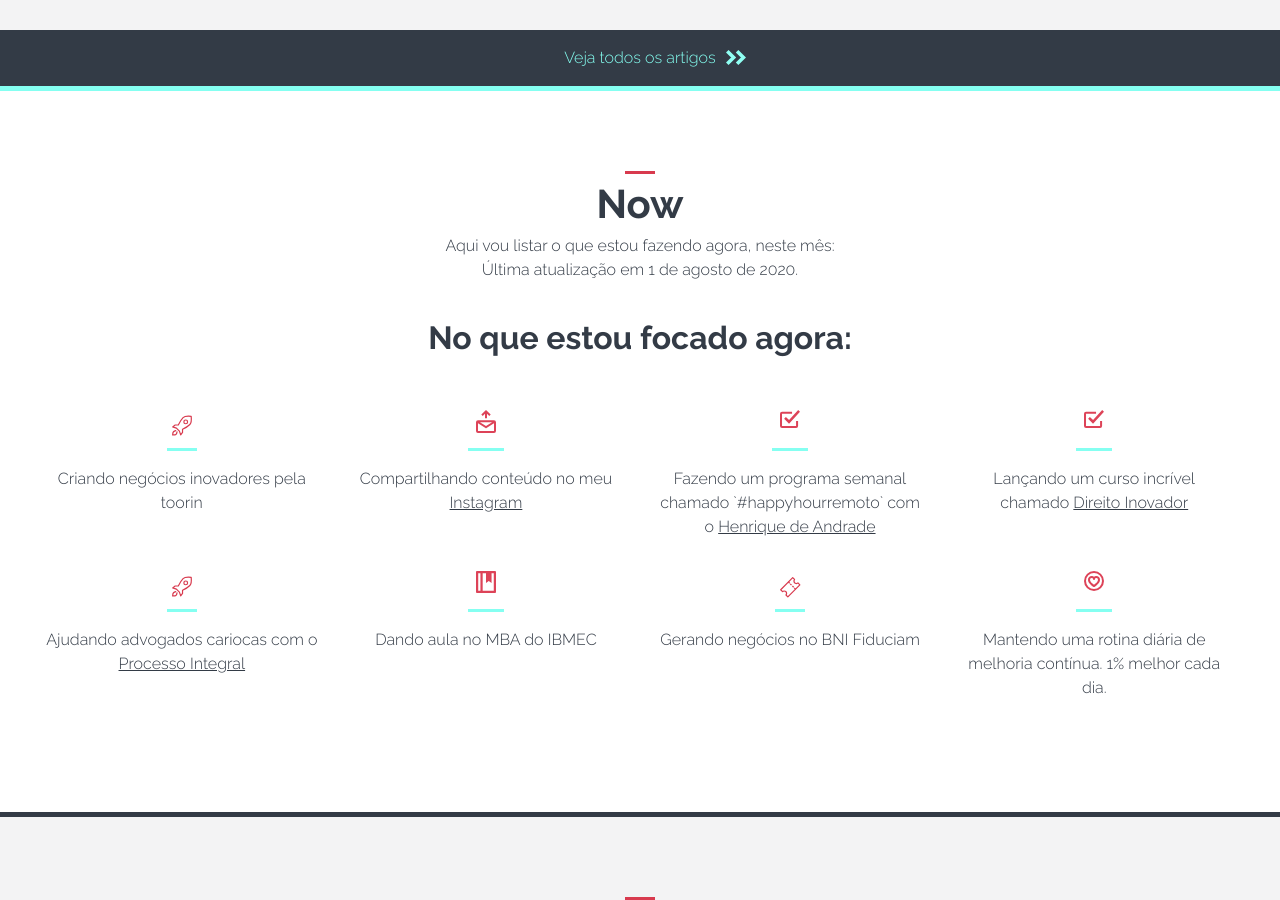
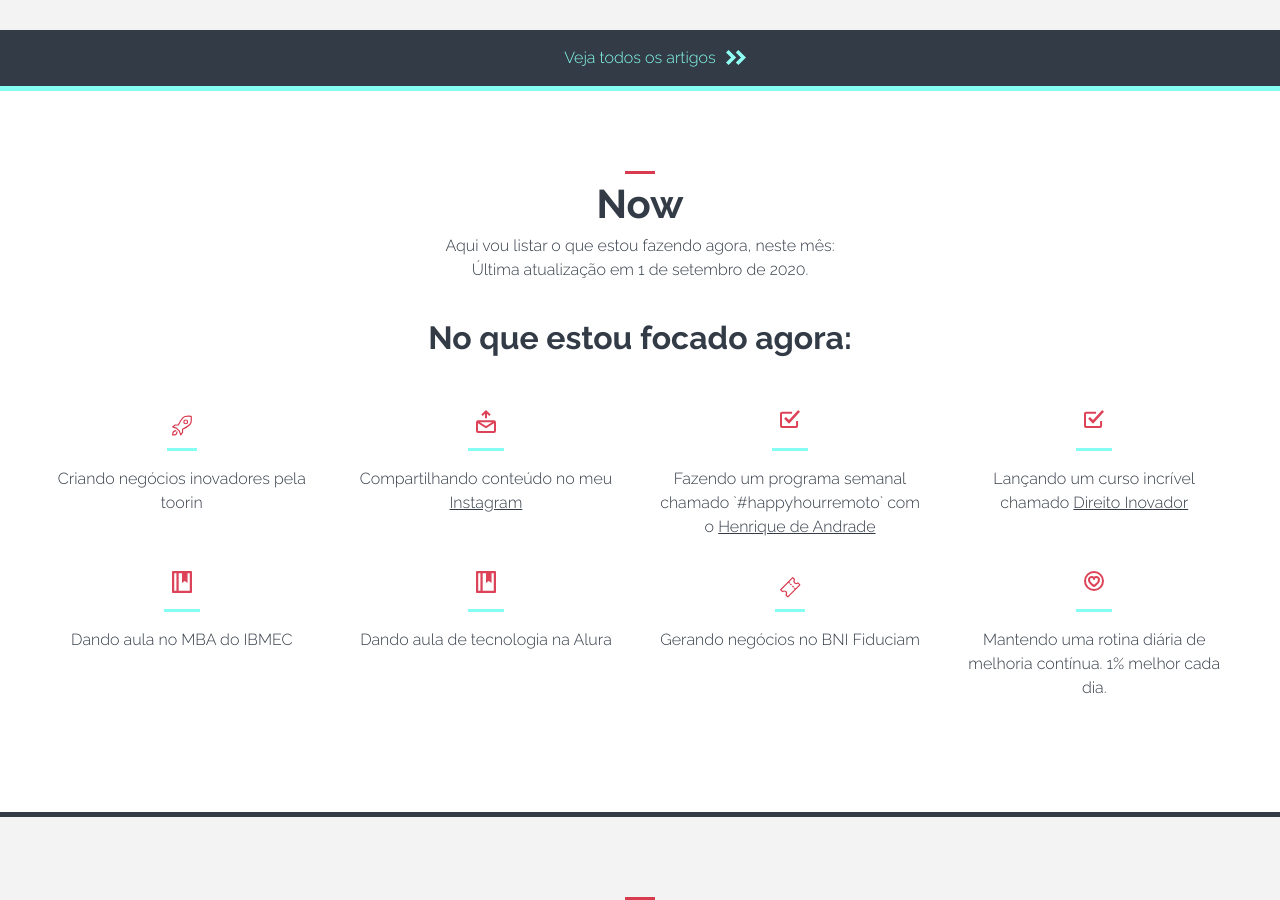
Before and after one commit to pedromarins/pedromarins.github.io, a Jekyll site: the page built from index.html, in a window 1280 px wide and 900 px high, scrolled down 2640 px. Built offline with Jekyll 4.4.1, drawn with Linux system fonts in a browser that asks for light colours.

Commit message:
Update de Setembro de 2020

```diff
--- a/_data/now.yml
+++ b/_data/now.yml
@@ -10,10 +10,10 @@
 - content: Lançando um curso incrível chamado <a href="http://direitoinovador.com.br">Direito Inovador</a>
   type: course
 
-- content: Ajudando advogados cariocas com o <a href="http://processointegral.com">Processo Integral</a>
-  type: project
+- content: Dando aula no MBA do IBMEC
+  type: book
 
-- content: Dando aula no MBA do IBMEC
+- content: Dando aula de tecnologia na Alura
   type: book
 
 - content: Gerando negócios no BNI Fiduciam
--- a/index.html
+++ b/index.html
@@ -35,7 +35,7 @@
 
 <section class="now">
 	<h2 class="now-title">Now</h2>
-	<p class="now-text">Aqui vou listar o que estou fazendo agora, neste mês: <br> Última atualização em 1 de agosto de 2020.</p>
+	<p class="now-text">Aqui vou listar o que estou fazendo agora, neste mês: <br> Última atualização em 1 de setembro de 2020.</p>
 	<ul class="now-list">
 		<h3 class="now-list--title">No que estou focado agora:</h3>
 		{% for now in site.data.now %}
```
